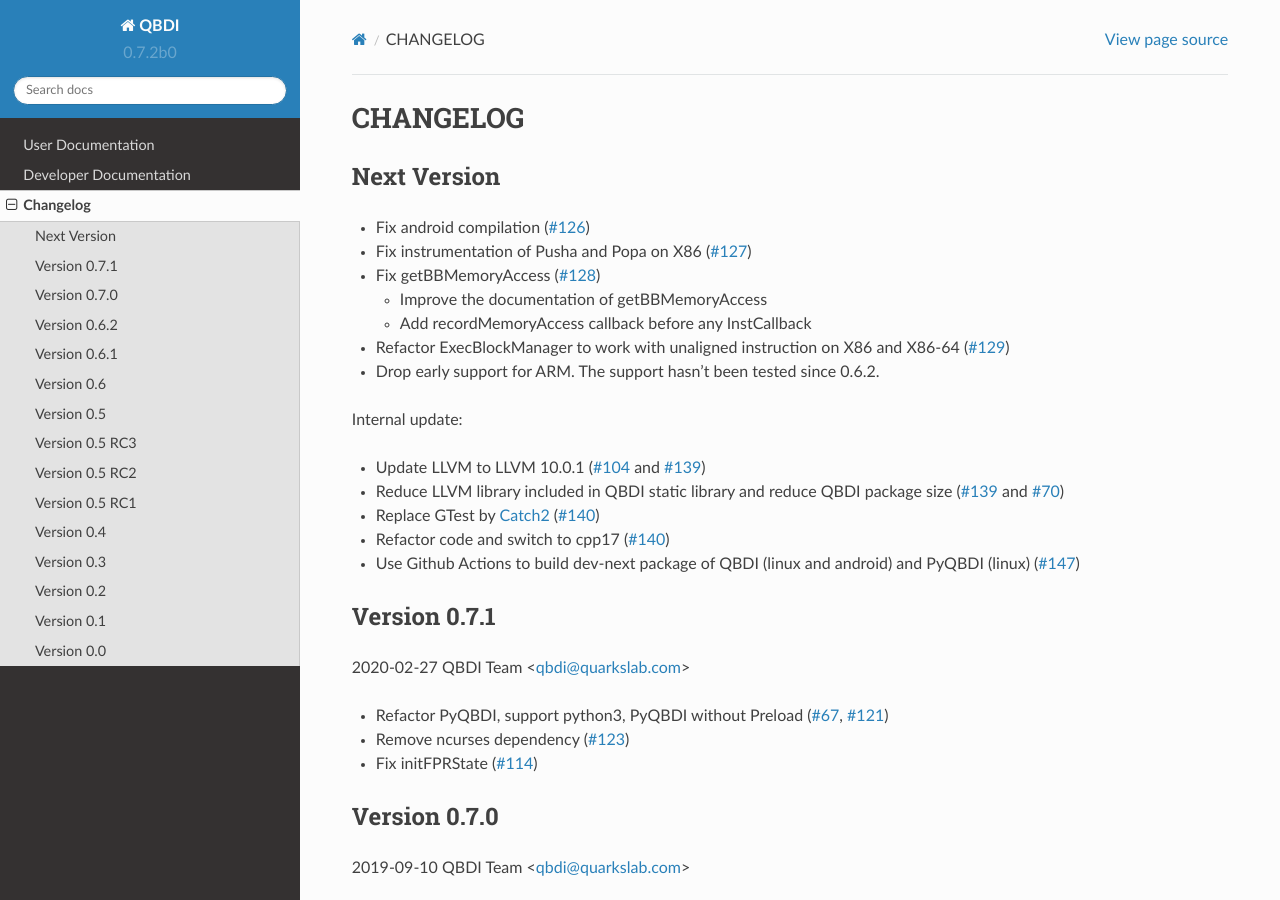
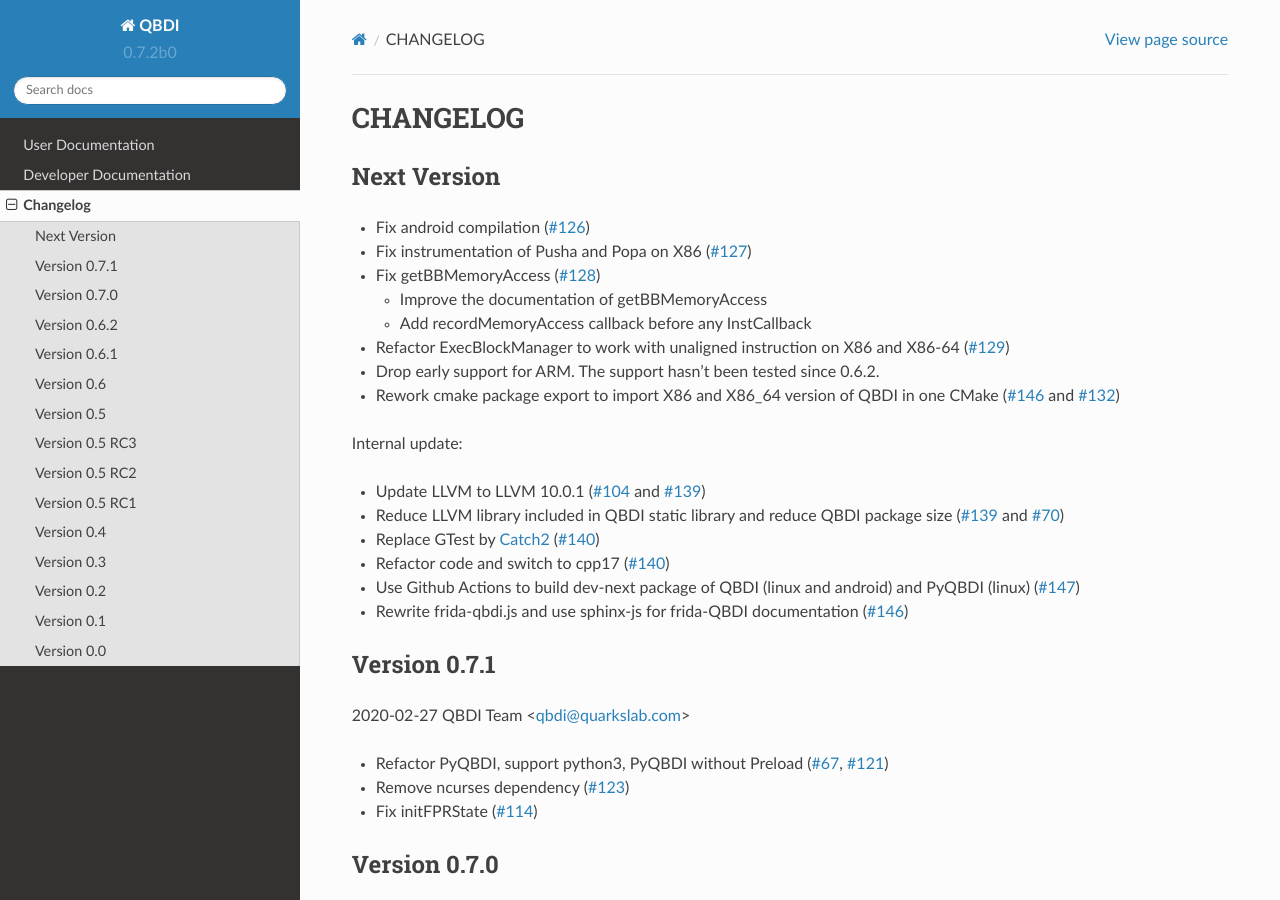
Before and after one commit to QBDI/QBDI, a Sphinx documentation site: the page built from docs/source/changelog.rst, in a window 1280 px wide and 900 px high. Built offline with Sphinx 7.4.7 and the Read the Docs theme 2.0.0, drawn with Linux system fonts in a browser that asks for light colours.

Commit message:
Changelog

```diff
--- a/docs/source/changelog.rst
+++ b/docs/source/changelog.rst
@@ -13,6 +13,7 @@
 
 * Refactor ExecBlockManager to work with unaligned instruction on X86 and X86-64 (`#129 <https://github.com/QBDI/QBDI/pull/129>`_)
 * Drop early support for ARM. The support hasn't been tested since 0.6.2.
+* Rework cmake package export to import X86 and X86_64 version of QBDI in one CMake (`#146 <https://github.com/QBDI/QBDI/pull/146>`_ and `#132 <https://github.com/QBDI/QBDI/pull/132>`_)
 
 Internal update:
 
@@ -21,6 +22,7 @@
 * Replace GTest by `Catch2 <https://github.com/catchorg/Catch2>`_ (`#140 <https://github.com/QBDI/QBDI/pull/140>`_)
 * Refactor code and switch to cpp17 (`#140 <https://github.com/QBDI/QBDI/pull/140>`_)
 * Use Github Actions to build dev-next package of QBDI (linux and android) and PyQBDI (linux) (`#147 <https://github.com/QBDI/QBDI/pull/147>`_)
+* Rewrite frida-qbdi.js and use sphinx-js for frida-QBDI documentation (`#146 <https://github.com/QBDI/QBDI/pull/146>`_)
 
 Version 0.7.1
 -------------
```
